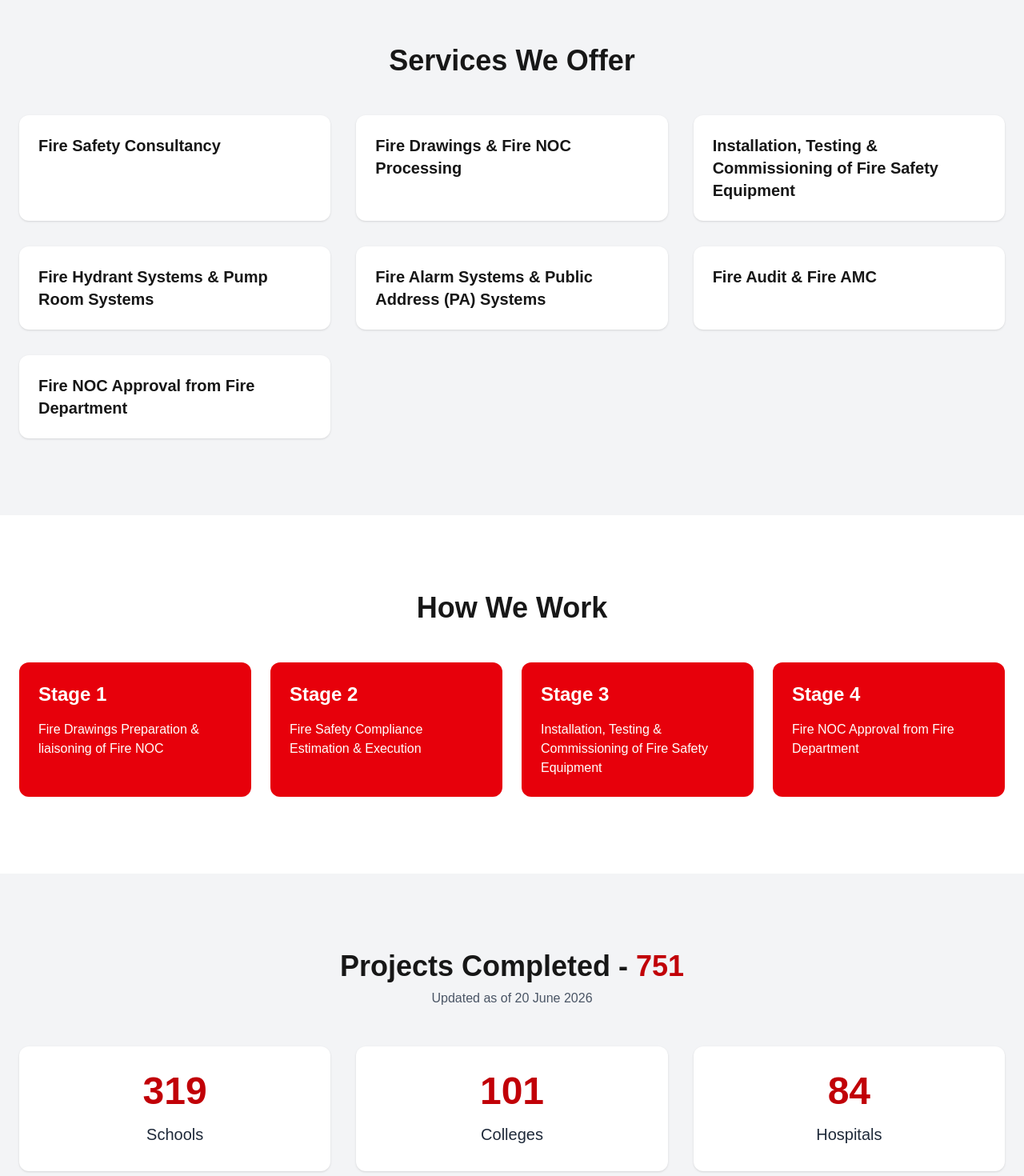
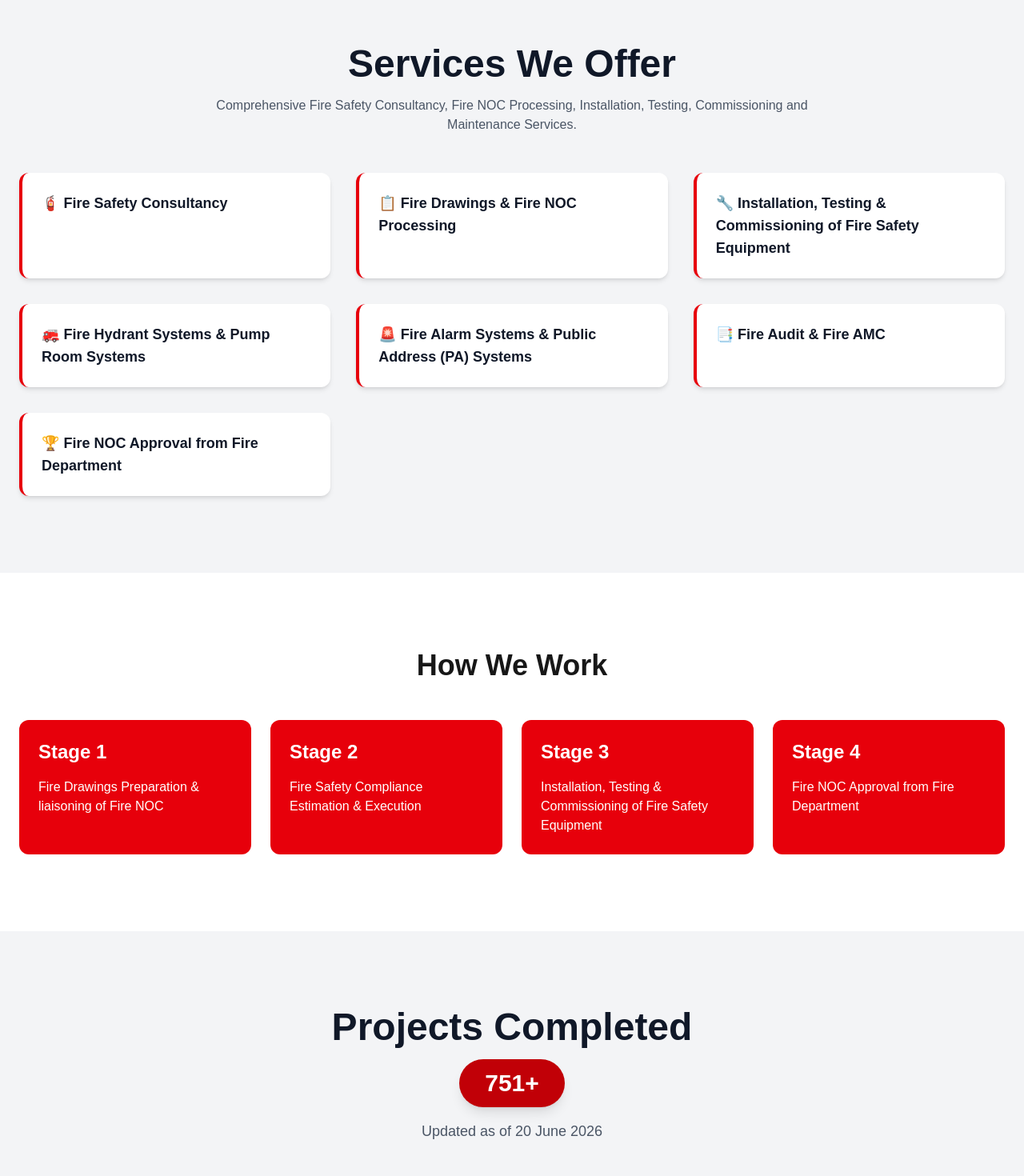
Before and after one commit to Anyonecandoit/firewebsite, a Next.js app: page / in a window 1280 px wide. Shown: the part 840-2310 px from the top of the page at 80% size. Built offline with nearby package versions, Linux system fonts and the light colour scheme.

Commit message:
updated code

```diff
--- a/app/components/Projects.tsx
+++ b/app/components/Projects.tsx
@@ -24,28 +24,32 @@ export default function Projects() {
         <section id="projects" className="bg-gray-100 py-24">
             <div className="max-w-7xl mx-auto px-6">
                 {/* Heading */}
-                <h2 className="text-4xl font-bold text-center mb-2">
-                    Projects Completed -{" "}
-                    <span className="text-red-700">{totalProjects}</span>
-                </h2>
+                <div className="text-center mb-12">
+                    <h2 className="text-4xl md:text-5xl font-bold text-gray-900">
+                        Projects Completed
+                    </h2>
 
-                {/* Date */}
-                <p className="text-center text-gray-600 mb-12">
-                    Updated as of {today}
-                </p>
+                    <div className="mt-4 inline-block bg-red-700 text-white px-8 py-3 rounded-full text-3xl font-bold shadow-lg">
+                        {totalProjects}+
+                    </div>
 
-                {/* Project Cards */}
-                <div className="grid md:grid-cols-3 gap-8">
+                    <p className="mt-4 text-gray-600 text-lg">
+                        Updated as of {today}
+                    </p>
+                </div>
+
+                {/* Cards */}
+                <div className="grid md:grid-cols-2 lg:grid-cols-3 gap-8">
                     {data.map(([title, count]) => (
                         <div
-                            key={title}
-                            className="bg-white p-8 rounded-xl text-center shadow hover:shadow-lg transition-shadow"
+                            key={String(title)}
+                            className="bg-white p-8 rounded-xl text-center shadow-md hover:shadow-xl transition duration-300"
                         >
                             <h3 className="text-5xl font-bold text-red-700">
                                 {count}
                             </h3>
 
-                            <p className="mt-4 text-xl text-gray-800">
+                            <p className="mt-4 text-xl font-semibold text-gray-900">
                                 {title}
                             </p>
                         </div>
--- a/app/components/Services.tsx
+++ b/app/components/Services.tsx
@@ -1,13 +1,12 @@
 const services = [
-    "Fire Safety Consultancy",
-    "Fire Drawings & Fire NOC Processing",
-    "Installation, Testing & Commissioning of Fire Safety Equipment",
-    "Fire Hydrant Systems & Pump Room Systems",
-    "Fire Alarm Systems & Public Address (PA) Systems",
-    "Fire Audit & Fire AMC",
-    "Fire NOC Approval from Fire Department"
+    "🧯 Fire Safety Consultancy",
+    "📋 Fire Drawings & Fire NOC Processing",
+    "🔧 Installation, Testing & Commissioning of Fire Safety Equipment",
+    "🚒 Fire Hydrant Systems & Pump Room Systems",
+    "🚨 Fire Alarm Systems & Public Address (PA) Systems",
+    "📑 Fire Audit & Fire AMC",
+    "🏆 Fire NOC Approval from Fire Department",
 ];
-
 export default function Services() {
     return (
         <section
@@ -15,24 +14,31 @@ export default function Services() {
             className="bg-gray-100 py-24"
         >
             <div className="max-w-7xl mx-auto px-6">
-
-                <h2 className="text-4xl font-bold text-center mb-12">
+                <h2 className="text-4xl md:text-5xl font-bold text-center text-gray-900 mb-4">
                     Services We Offer
                 </h2>
 
-                <div className="grid md:grid-cols-3 gap-8">
-                    {services.map((service) => (
+                <p className="text-center text-gray-600 mb-12 max-w-3xl mx-auto">
+                    Comprehensive Fire Safety Consultancy, Fire NOC Processing,
+                    Installation, Testing, Commissioning and Maintenance Services.
+                </p>
+
+                <div className="grid md:grid-cols-2 lg:grid-cols-3 gap-8">
+                    {services.map((service, index) => (
                         <div
-                            key={service}
-                            className="bg-white p-6 rounded-xl shadow"
+                            key={index}
+                            className="bg-white p-6 rounded-xl shadow-md hover:shadow-xl transition duration-300 border-l-4 border-red-600"
                         >
-                            <h3 className="font-semibold text-xl">
-                                {service}
-                            </h3>
+                            <div className="flex items-start gap-3">
+
+
+                                <h3 className="text-lg font-semibold text-gray-900 leading-7">
+                                    {service}
+                                </h3>
+                            </div>
                         </div>
                     ))}
                 </div>
-
             </div>
         </section>
     );
```
